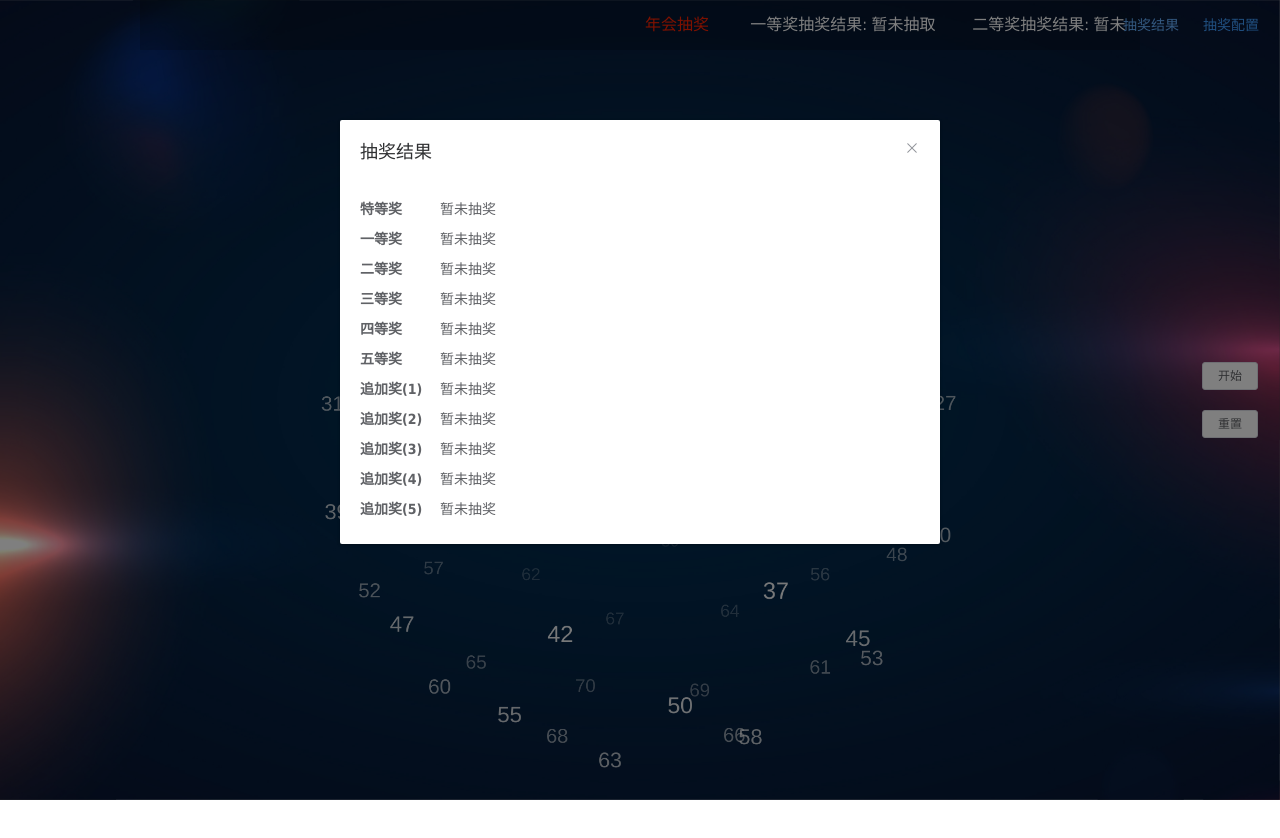
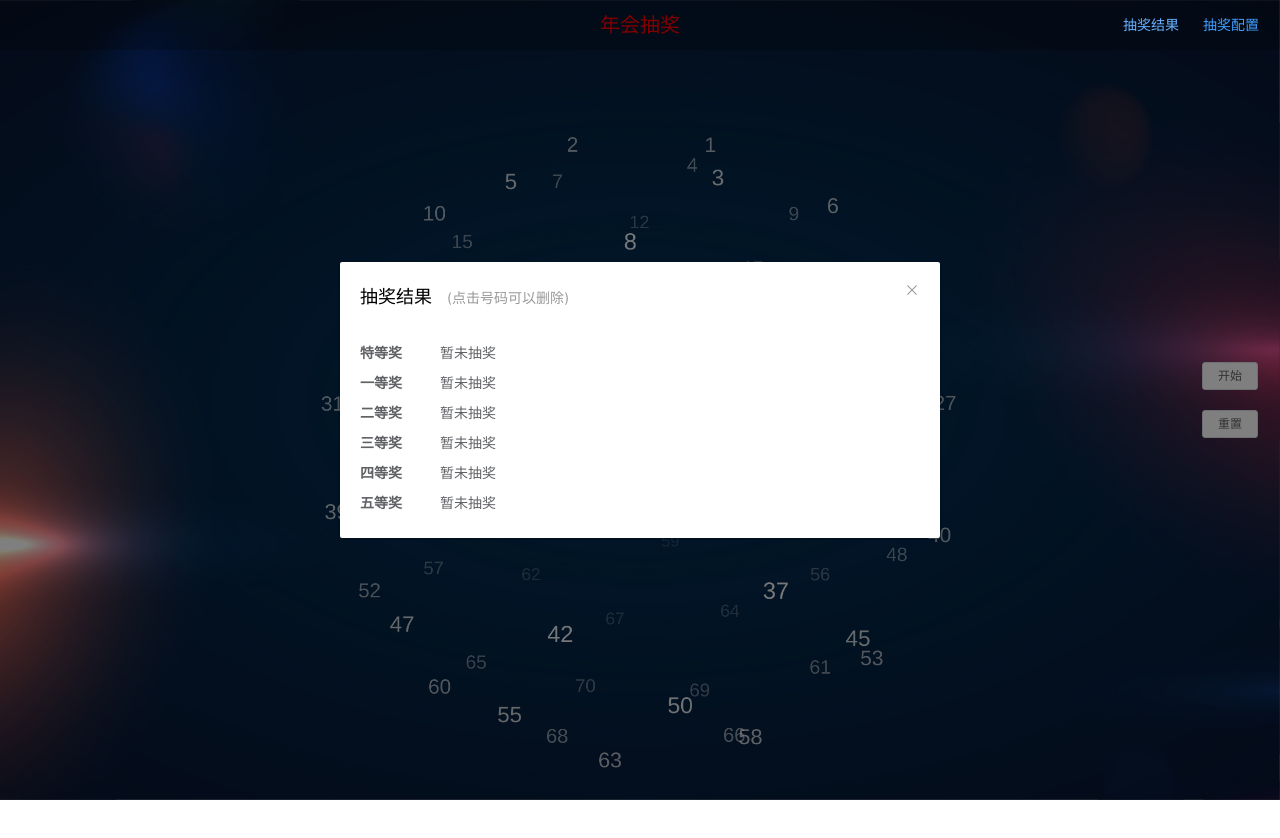
Before and after one commit to vitozyf/lucky-draw, a Vue app: page / in a window 1280 px wide. Both pictures are taken after a click on the button "抽奖结果". Shown: the top 838 px of the page. Built offline with nearby package versions, Linux system fonts and the light colour scheme.

Commit message:
新增自定义奖

```diff
--- a/src/App.vue
+++ b/src/App.vue
@@ -44,6 +44,7 @@ import {
   getData,
   configField,
   resultField,
+  newLotteryField,
   conversionCategoryName
 } from '@/helper/index';
 import { luckydrawHandler } from '@/helper/algorithm';
@@ -99,6 +100,18 @@ export default {
     if (result) {
       this.$store.commit('setResult', result);
     }
+
+    const newLottery = getData(newLotteryField);
+    if (newLottery) {
+      const config = this.config;
+      newLottery.forEach(item => {
+        this.$store.commit('setNewLottery', item);
+        if (!config[item.key]) {
+          this.$set(config, item.key, 0);
+        }
+      });
+      this.$store.commit('setConfig', config);
+    }
   },
 
   data() {
@@ -115,11 +128,11 @@ export default {
     this.startTagCanvas();
   },
   methods: {
-    style(item) {
+    style() {
       const style = { color: '#fff' };
-      if (this.allresult.includes(item.key)) {
-        style.color = 'yellow';
-      }
+      // if (!this.running && this.allresult.includes(item.key)) {
+      //   style.color = 'yellow';
+      // }
       return style;
     },
     speed() {
@@ -173,11 +186,19 @@ export default {
           num
         );
         this.resArr = resArr;
+
         this.category = category;
+
+        if (this.result[category]) {
+          this.$set(this.result, category, []);
+        }
+
         const oldRes = this.result[category] || [];
-        this.result = {
+        const data = Object.assign({}, this.result, {
           [category]: oldRes.concat(resArr)
-        };
+        });
+
+        this.result = data;
         window.TagCanvas.SetSpeed('rootcanvas', [5, 1]);
       }
       this.running = !this.running;
@@ -206,6 +227,7 @@ export default {
       position: absolute;
       top: 17px;
       padding: 0;
+      z-index: 9999;
       &.con {
         right: 20px;
       }
--- a/src/assets/style/animation.scss
+++ b/src/assets/style/animation.scss
@@ -1,18 +1,18 @@
 @-webkit-keyframes slowMovingToLeft {
   from {
-    left: 1000px;
+    left: 100%;
   }
 
   to {
-    left: -1500px;
+    left: -400%;
   }
 }
 @keyframes slowMovingToLeft {
   from {
-    left: 1000px;
+    left: 100%;
   }
 
   to {
-    left: -1500px;
+    left: -400%;
   }
 }
--- a/src/assets/style/base.scss
+++ b/src/assets/style/base.scss
@@ -40,3 +40,9 @@ body {
   padding-top: 20px !important;
   padding-bottom: 20px !important;
 }
+.el-dialog {
+  margin-top: 0 !important;
+  top: 50%;
+  -webkit-transform: translateY(-50%);
+  transform: translateY(-50%);
+}
--- a/src/components/LotteryConfig.vue
+++ b/src/components/LotteryConfig.vue
@@ -2,62 +2,88 @@
   <el-dialog
     :visible="visible"
     :append-to-body="true"
-    title="抽奖配置"
     width="400px"
     :lock-scroll="true"
     @close="$emit('update:visible', false)"
     class="c-LotteryConfig"
   >
+    <div class="c-LotteryConfigtitle" slot="title">
+      <span :style="{ fontSize: '16px', marginRight: '20px' }">
+        抽奖配置
+      </span>
+      <el-button size="mini" @click="addLottery">增加奖项</el-button>
+      <el-button size="mini" type="primary" @click="onSubmit"
+        >保存配置</el-button
+      >
+      <el-button size="mini" @click="$emit('update:visible', false)"
+        >取消</el-button
+      >
+    </div>
     <el-form ref="form" :model="form" label-width="100px" size="mini">
       <el-form-item label="抽奖标题">
         <el-input v-model="form.name"></el-input>
       </el-form-item>
       <el-form-item label="抽奖总人数">
-        <el-input v-model="form.number"></el-input>
+        <el-input type="number" v-model="form.number"></el-input>
       </el-form-item>
       <el-form-item label="特等奖人数">
-        <el-input v-model="form.specialAward"></el-input>
+        <el-input type="number" v-model="form.specialAward"></el-input>
       </el-form-item>
       <el-form-item label="一等奖人数">
-        <el-input v-model="form.firstPrize"></el-input>
+        <el-input type="number" v-model="form.firstPrize"></el-input>
       </el-form-item>
       <el-form-item label="二等奖人数">
-        <el-input v-model="form.secondPrize"></el-input>
+        <el-input type="number" v-model="form.secondPrize"></el-input>
       </el-form-item>
       <el-form-item label="三等奖人数">
-        <el-input v-model="form.thirdPrize"></el-input>
+        <el-input type="number" v-model="form.thirdPrize"></el-input>
       </el-form-item>
       <el-form-item label="四等奖人数">
-        <el-input v-model="form.fourthPrize"></el-input>
+        <el-input type="number" v-model="form.fourthPrize"></el-input>
       </el-form-item>
       <el-form-item label="五等奖人数">
-        <el-input v-model="form.fifthPrize"></el-input>
-      </el-form-item>
-      <el-form-item label="追加奖(1)人数">
-        <el-input v-model="form.additionalPrize1"></el-input>
-      </el-form-item>
-      <el-form-item label="追加奖(2)人数">
-        <el-input v-model="form.additionalPrize2"></el-input>
-      </el-form-item>
-      <el-form-item label="追加奖(3)人数">
-        <el-input v-model="form.additionalPrize3"></el-input>
-      </el-form-item>
-      <el-form-item label="追加奖(4)人数">
-        <el-input v-model="form.additionalPrize4"></el-input>
-      </el-form-item>
-      <el-form-item label="追加奖(5)人数">
-        <el-input v-model="form.additionalPrize5"></el-input>
+        <el-input type="number" v-model="form.fifthPrize"></el-input>
       </el-form-item>
 
-      <el-form-item>
-        <el-button type="primary" @click="onSubmit">保存配置</el-button>
-        <el-button @click="$emit('update:visible', false)">取消</el-button>
+      <el-form-item
+        :label="newitem.name"
+        v-for="newitem in storeNewLottery"
+        :key="newitem.key"
+      >
+        <el-input
+          type="number"
+          v-model="form[newitem.key]"
+          @change="
+            val => {
+              form[newitem.key] = Number(val);
+            }
+          "
+        ></el-input>
       </el-form-item>
     </el-form>
+
+    <el-dialog
+      :visible.sync="showAddLottery"
+      :append-to-body="true"
+      width="300px"
+      class="dialog-showAddLottery"
+    >
+      <div class="add-title" slot="title">增加奖项</div>
+      <el-form ref="newLottery" :model="newLottery" size="mini">
+        <el-form-item label="奖项名称">
+          <el-input v-model="newLottery.name"></el-input>
+        </el-form-item>
+        <el-form-item>
+          <el-button type="primary" @click="addHandler">增加奖项</el-button>
+          <el-button @click="showAddLottery = false">取消</el-button>
+        </el-form-item>
+      </el-form>
+    </el-dialog>
   </el-dialog>
 </template>
 <script>
 import { setData, configField } from '@/helper/index';
+import { randomNum } from '@/helper/algorithm';
 export default {
   name: 'LotteryConfig',
   props: {
@@ -71,7 +97,16 @@ export default {
       set(val) {
         this.$store.commit('setConfig', val);
       }
+    },
+    storeNewLottery() {
+      return this.$store.state.newLottery;
     }
+  },
+  data() {
+    return {
+      showAddLottery: false,
+      newLottery: { name: '' }
+    };
   },
   methods: {
     onSubmit() {
@@ -82,11 +117,41 @@ export default {
         message: '保存成功',
         type: 'success'
       });
+    },
+    addLottery() {
+      this.showAddLottery = true;
+    },
+    randomField() {
+      const str = 'abcdefghijklmnopqrstuvwxyz';
+      let fieldStr = '';
+      for (let index = 0; index < 10; index++) {
+        fieldStr += str.split('')[randomNum(1, 27) - 1];
+      }
+      return `${fieldStr}${Date.now()}`;
+    },
+    addHandler() {
+      const field = this.randomField();
+      const data = {
+        key: field,
+        name: this.newLottery.name
+      };
+      this.$store.commit('setNewLottery', data);
+
+      this.showAddLottery = false;
     }
   }
 };
 </script>
 <style lang="scss">
 .c-LotteryConfig {
+  .el-dialog__body {
+    height: 340px;
+    overflow-y: auto;
+  }
+}
+.dialog-showAddLottery {
+  .el-dialog {
+    height: 186px;
+  }
 }
 </style>
--- a/src/components/Publicity.vue
+++ b/src/components/Publicity.vue
@@ -1,11 +1,21 @@
 <template>
   <div class="c-Publicity">
-    <div class="message">
-      <span class="title">
-        {{ config.name }}
-      </span>
-      <span v-html="message"> </span>
-    </div>
+    <el-carousel
+      height="50px"
+      :autoplay="true"
+      indicator-position="none"
+      arrow="never"
+      :interval="3000"
+    >
+      <el-carousel-item v-for="item in message" :key="item.key">
+        <div class="item" :class="{ actiname: item.key === 0 }">
+          <span v-if="item.title" class="title"> {{ item.title }}</span>
+          <span v-if="item.value" class="value">
+            {{ item.value }}
+          </span>
+        </div>
+      </el-carousel-item>
+    </el-carousel>
   </div>
 </template>
 <script>
@@ -21,39 +31,21 @@ export default {
       return this.$store.state.result;
     },
     message() {
-      const {
-        specialAward,
-        additionalPrize1,
-        additionalPrize2,
-        additionalPrize3
-      } = this.config;
-      const fields = [
-        'firstPrize',
-        'secondPrize',
-        'thirdPrize',
-        'fourthPrize',
-        'fifthPrize'
-      ];
-      if (specialAward > 0) {
-        fields.unshift('specialAward');
-      }
-      if (additionalPrize1 > 0) {
-        fields.push('additionalPrize1');
-      }
-      if (additionalPrize2 > 0) {
-        fields.push('additionalPrize2');
-      }
-      if (additionalPrize3 > 0) {
-        fields.push('additionalPrize3');
-      }
-      const { result } = this;
+      const { result, config } = this;
+      const fields = Object.keys(config);
 
-      let message = '';
-      fields.forEach(item => {
+      let message = [{ key: 0, title: config.name }];
+      fields.forEach((item, index) => {
         let label = conversionCategoryName(item);
-        message += `&nbsp;&nbsp;&nbsp;&nbsp;&nbsp;&nbsp;&nbsp;&nbsp;${label}抽奖结果: ${
-          result[item].length > 0 ? result[item].join('、') : '暂未抽取'
-        }`;
+        if (result[item] && config[item] > 0) {
+          message.push({
+            key: index + 1,
+            title: `${label}抽奖结果:`,
+            value: `${
+              result[item].length > 0 ? result[item].join('、') : '暂未抽取'
+            }`
+          });
+        }
       });
 
       return message;
@@ -64,23 +56,26 @@ export default {
 <style lang="scss">
 .c-Publicity {
   height: 100%;
-  width: 1000px;
+  // width: 1000px;
   background-color: rgba(0, 0, 0, 0.2);
   margin: 0 auto;
   position: relative;
   overflow: hidden;
-  .message {
+  .item {
+    text-align: center;
+    color: #fff;
     font-size: 16px;
-    color: #fff;
-    position: absolute;
-    left: 500px;
-    animation-name: slowMovingToLeft;
-    animation-iteration-count: infinite;
-    animation-timing-function: linear;
-    animation-direction: normal;
-    animation-duration: 40s;
     .title {
-      color: #ff2200;
+      color: #ccc;
+    }
+    .value {
+      margin-left: 10px;
+    }
+    &.actiname {
+      .title {
+        color: red;
+        font-size: 20px;
+      }
     }
   }
 }
--- a/src/components/Result.vue
+++ b/src/components/Result.vue
@@ -2,10 +2,17 @@
   <el-dialog
     :visible="visible"
     @close="$emit('update:visible', false)"
-    title="抽奖结果"
     width="600px"
     class="c-Result"
   >
+    <div class="dialog-title" slot="title">
+      <span :style="{ fontSize: '18px' }">
+        抽奖结果
+      </span>
+      <span :style="{ fontSize: '14px', color: '#999', marginLeft: '10px' }">
+        (点击号码可以删除)
+      </span>
+    </div>
     <div
       v-for="(item, index) in resultList"
       :key="index"
@@ -69,13 +76,16 @@ export default {
   },
   methods: {
     deleteRes(event, row) {
+      const Index = getDomData(event.target, 'res');
+      if (!Index) {
+        return;
+      }
       this.$confirm('此操作将移除该中奖号码，确认删除?', '警告', {
         confirmButtonText: '确定',
         cancelButtonText: '取消',
         type: 'warning'
       })
         .then(() => {
-          const Index = getDomData(event.target, 'res');
           if (Index) {
             const result = this.result;
             result[row.label] = this.result[row.label].filter(
--- a/src/helper/algorithm.js
+++ b/src/helper/algorithm.js
@@ -3,7 +3,7 @@
  * @param {number} minNum
  * @param {number} maxNum
  */
-function randomNum(minNum = 1, maxNum) {
+export function randomNum(minNum = 1, maxNum) {
   return parseInt(Math.random() * (maxNum - minNum + 1) + minNum, 10);
 }
 /**
--- a/src/helper/index.js
+++ b/src/helper/index.js
@@ -35,6 +35,7 @@ export function getDomData(element, dataName) {
 
 export const configField = 'config'; // 配置数据
 export const resultField = 'result'; // 抽奖结果
+export const newLotteryField = 'newLottery'; // 新增奖项
 
 export function conversionCategoryName(key) {
   let name = '';
@@ -76,5 +77,10 @@ export function conversionCategoryName(key) {
     default:
       break;
   }
+  const newLottery = getData(newLotteryField) || [];
+  const findres = newLottery.find(item => item.key === key);
+  if (findres) {
+    name = findres.name;
+  }
   return name;
 }
--- a/src/store/index.js
+++ b/src/store/index.js
@@ -1,6 +1,6 @@
 import Vue from 'vue';
 import Vuex from 'vuex';
-import { setData, resultField } from '@/helper/index';
+import { setData, resultField, newLotteryField } from '@/helper/index';
 
 Vue.use(Vuex);
 
@@ -14,12 +14,7 @@ export default new Vuex.Store({
       secondPrize: 5,
       thirdPrize: 8,
       fourthPrize: 10,
-      fifthPrize: 20,
-      additionalPrize1: 0,
-      additionalPrize2: 0,
-      additionalPrize3: 0,
-      additionalPrize4: 0,
-      additionalPrize5: 0
+      fifthPrize: 20
     },
     result: {
       specialAward: [],
@@ -27,22 +22,25 @@ export default new Vuex.Store({
       secondPrize: [],
       thirdPrize: [],
       fourthPrize: [],
-      fifthPrize: [],
-      additionalPrize1: [],
-      additionalPrize2: [],
-      additionalPrize3: [],
-      additionalPrize4: [],
-      additionalPrize5: []
-    }
+      fifthPrize: []
+    },
+    newLottery: []
   },
   mutations: {
     setConfig(state, config) {
       state.config = config;
     },
     setResult(state, result = {}) {
-      Object.assign(state.result, result);
+      state.result = result;
 
       setData(resultField, state.result);
+    },
+    setNewLottery(state, newLottery) {
+      if (state.newLottery.find(item => item.name === newLottery.name)) {
+        return;
+      }
+      state.newLottery.push(newLottery);
+      setData(newLotteryField, state.newLottery);
     }
   },
   actions: {},
```
